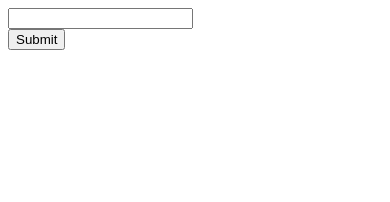
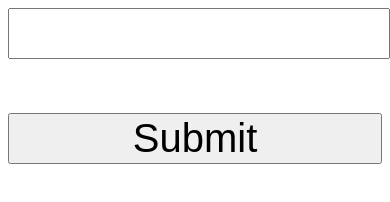
Before and after one commit to chriss0612/Klopfspiel, a plain HTML site: page index.html in a window 390 px wide. Drawn offline with Linux system fonts and the light colour scheme.

Commit message:
Make more Smartphone Friendly

```diff
--- a/index.html
+++ b/index.html
@@ -4,9 +4,9 @@
         <title>Klopfspiel</title>
     </head>
     <body>
-    <input type="text" id="nameField"></input>
-    <br>
-    <button onclick="clickHandler()">Submit</button>
+        <input type="text" id="nameField" style="width: 100%; height: 50%; font-size: 40px;"></input>
+        <br/><br/><br/><br/>
+        <button onclick="clickHandler()"  style="width: 100%; height: 50%; font-size: 40px;">Submit</button>
         <script>
                 if(localStorage.Name != undefined)
                 {
```
Also changed, not shown: game.html (+6 -4 lines). Lines whose indentation alone changed are shown as unchanged.
